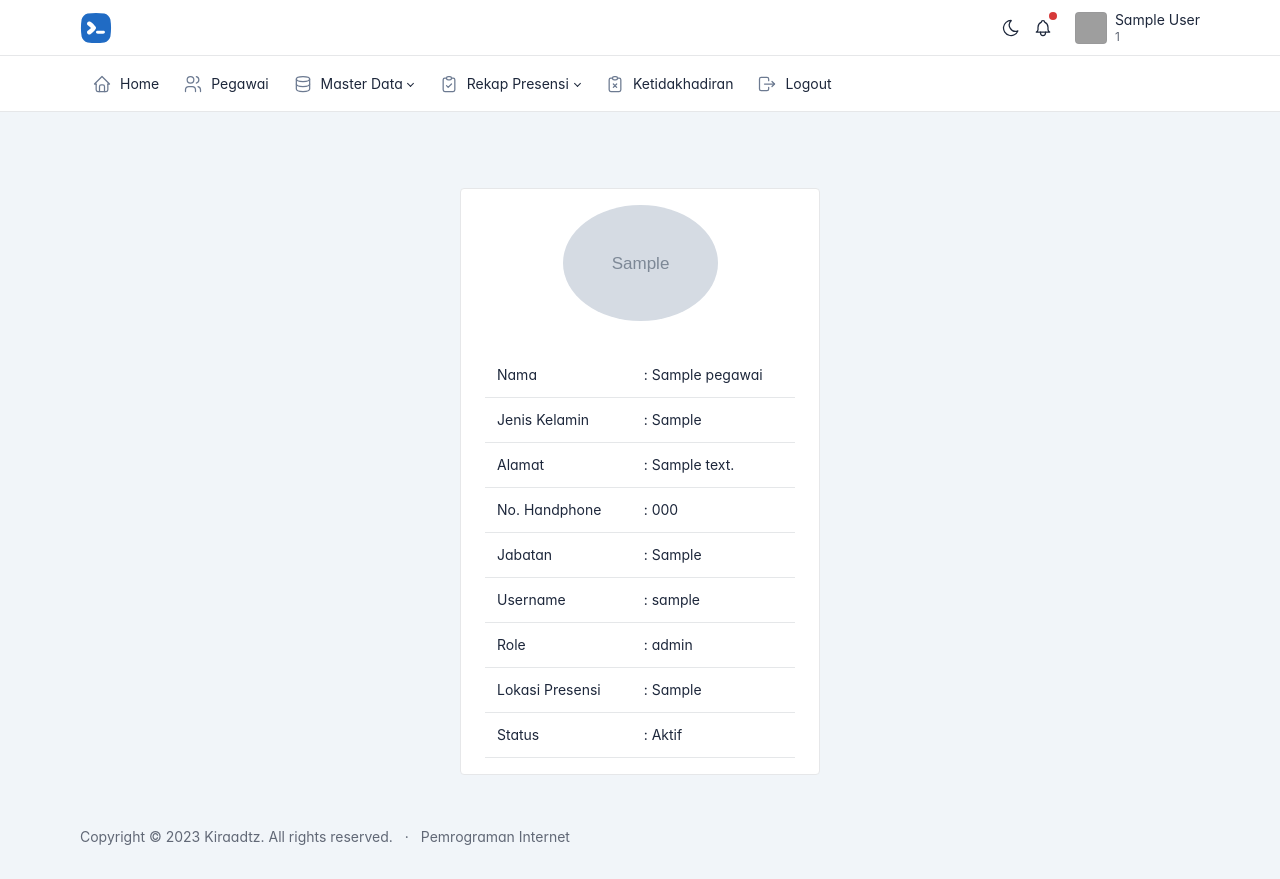
After one commit to hafifradhitya/PresensiApp, a PHP site: page /presensiapp/admin/fitur_lainnya/profile.php in a window 1280 px wide. The commit adds this page. Run offline with PHP 8.4, Linux system fonts and the light colour scheme; the visitor is signed in with stand-in values (Sample User, id 1); tables that the repository leaves empty or names only in its code hold one stand-in row (values such as "Sample post"); grey boxes marked "Sample" are stand-in pictures; some libraries are stand-ins or nearby versions; some web fonts are replaced; grey boxes are pictures that could not be loaded.

Commit message:
SELESAI JUGAA

```diff
--- /dev/null
+++ b/admin/fitur_lainnya/profile.php
@@ -0,0 +1,81 @@
+  <?php
+session_start();
+if (!isset($_SESSION['login'])) {
+    header("Location: ../../auth/login.php?pesan=belum_login");
+} else if($_SESSION["role"] != 'admin'){
+    header("Location: ../../auth/login.php?pesan=tolak_akses");
+}
+
+$judul = "";
+include('../layout/header.php');
+require_once('../../config.php');
+
+$id = $_SESSION['id'];
+$result = mysqli_query($connection, "SELECT users.id_pegawai, users.username, users.status, users.role, pegawai.* FROM users JOIN pegawai ON users.id_pegawai = pegawai.id WHERE pegawai.id=$id");
+?>
+
+<?php while($pegawai = mysqli_fetch_array($result)): ?>
+ <!-- Page body -->
+ <div class="page-body">
+     <div class="container-xl">
+        <div class="row">
+            <div class="col-md-4"></div>
+            <div class="col-md-4">
+                <div class="card">
+                    <div class="card-body">
+                        <center>
+                            <img style="border-radius: 100%; width: 50%;" src="<?= base_url('assets/img/foto_pegawai/' .$pegawai['foto']) ?>" alt="">
+                        </center>
+
+                        <table class="table mt-4">
+                            <tr>
+                                <td>Nama</td>
+                                <td>: <?= $pegawai['nama']  ?></td>
+                            </tr>
+                            <tr>
+                                <td>Jenis Kelamin</td>
+                                <td>: <?= $pegawai['jenis_kelamin']  ?></td>
+                            </tr>
+                            <tr>
+                                <td>Alamat</td>
+                                <td>: <?= $pegawai['alamat']  ?></td>
+                            </tr>
+                            <tr>
+                                <td>No. Handphone</td>
+                                <td>: <?= $pegawai['no_handphone']  ?></td>
+                            </tr>
+                            <tr>
+                                <td>Jabatan</td>
+                                <td>: <?= $pegawai['jabatan']  ?></td>
+                            </tr>
+                            <tr>
+                                <td>Username</td>
+                                <td>: <?= $pegawai['username']  ?></td>
+                            </tr>
+
+                            <tr>
+                                <td>Role</td>
+                                <td>: <?= $pegawai['role']  ?></td>
+                            </tr>
+
+                            <tr>
+                                <td>Lokasi Presensi</td>
+                                <td>: <?= $pegawai['lokasi_presensi']  ?></td>
+                            </tr>
+
+                            <tr>
+                                <td>Status</td>
+                                <td>: <?= $pegawai['status']  ?></td>
+                            </tr>
+                        </table>
+                    </div>
+                </div>
+            </div>
+
+            <div class="col-md-4"></div>
+        </div>
+     </div>
+ </div>
+
+ <?php endwhile; ?>
+ <?php include('../layout/footer.php'); ?>
--- a/admin/layout/header.php
+++ b/admin/layout/header.php
@@ -150,13 +150,13 @@ require_once('../../config.php') ?>
               <a href="#" class="nav-link d-flex lh-1 text-reset p-0" data-bs-toggle="dropdown" aria-label="Open user menu">
                 <span class="avatar avatar-sm" style="background-image: url(./static/avatars/000m.jpg)"></span>
                 <div class="d-none d-xl-block ps-2">
-                  <div>Paweł Kuna</div>
-                  <div class="mt-1 small text-muted">UI Designer</div>
+                  <div><?= $_SESSION['nama'] ?></div>
+                  <div class="mt-1 small text-muted"><?= $_SESSION['jabatan'] ?></div>
                 </div>
               </a>
               <div class="dropdown-menu dropdown-menu-end dropdown-menu-arrow">
-                <a href="#" class="dropdown-item">Profile</a>
-                <a href="./profile.html" class="dropdown-item">Ubah Password</a>
+                <a href="<?= base_url('admin/fitur_lainnya/profile.php') ?>" class="dropdown-item">Profile</a>
+                <a href="<?= base_url('admin/fitur_lainnya/ubah_password.php') ?>" class="dropdown-item">Ubah Password</a>
                 <a href="<?= base_url('auth/logout.php') ?>" class="dropdown-item">Logout</a>
               </div>
             </div>
```
Also changed, not shown: admin/fitur_lainnya/ubah_password.php (added, +73 -0 lines), assets/img/foto_pegawai/WhatsApp Image 2025-10-31 at 11.01.06.jpeg (added), assets/img/foto_pegawai/foto.jpg (added).
